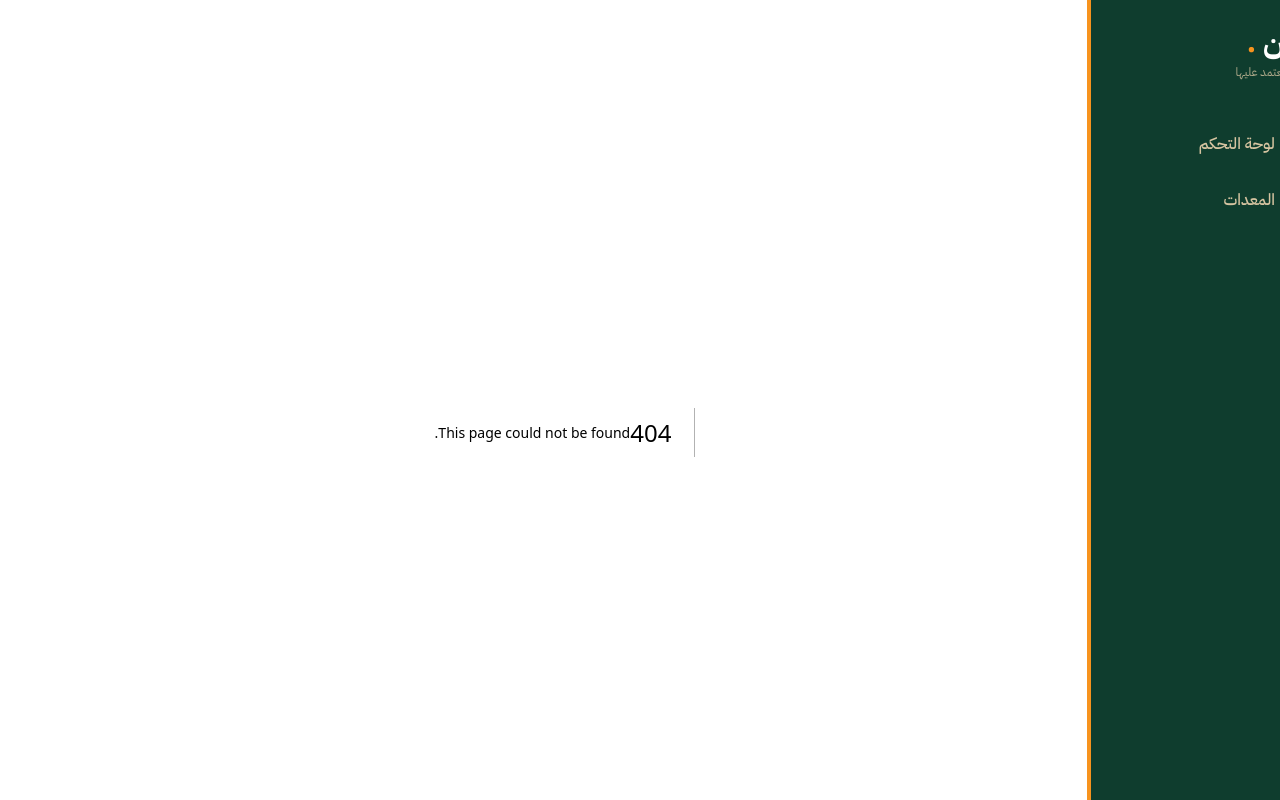
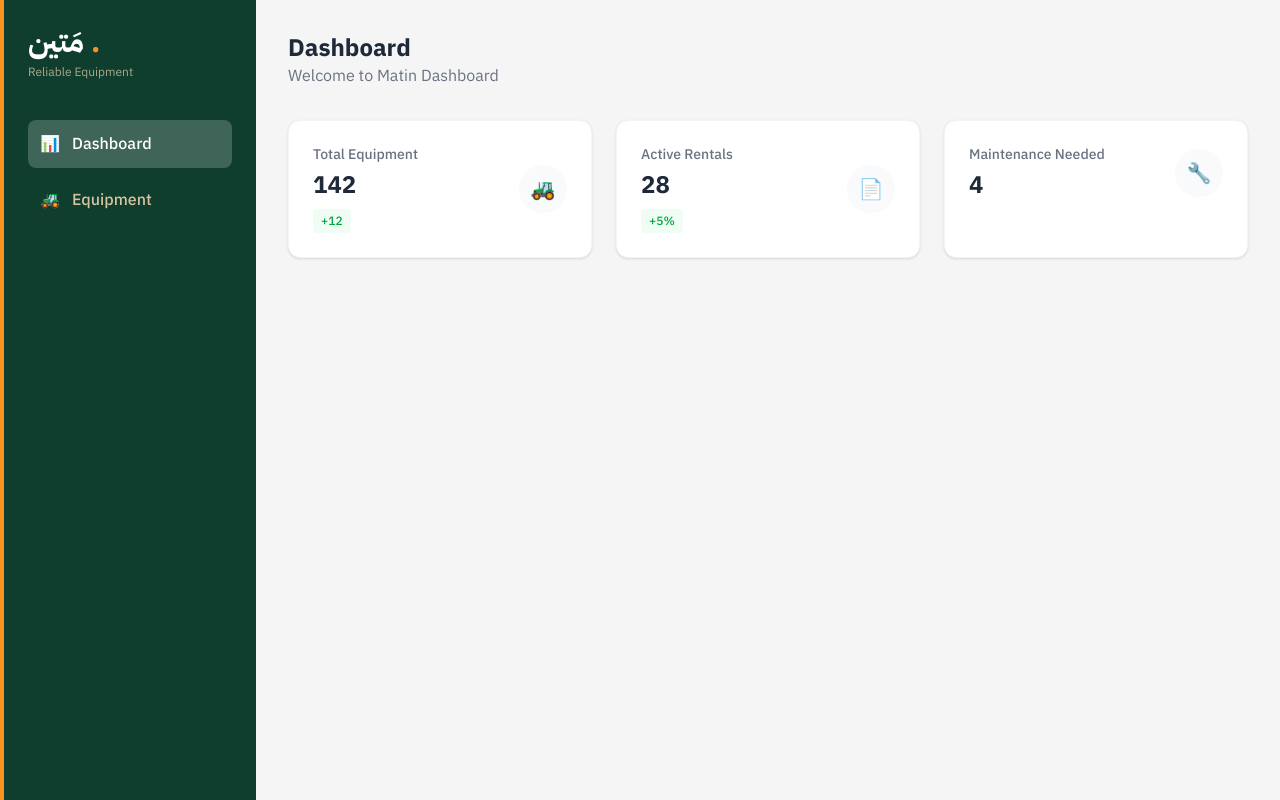
Before and after one commit to mohamedelhadad-22/Matin-App-Next.js-TS, a Next.js app: page /en/dashboard in a window 1280 px wide. Before the commit this address had no page. Built offline with nearby package versions, Linux system fonts and the light colour scheme.

Commit message:
refactor: fix i18n routing and rename branding colors to matin

```diff
--- /dev/null
+++ b/app/[locale]/dashboard/page.tsx
@@ -0,0 +1,39 @@
+import StatCard from "@/components/dashboard/StatCard";
+import { getTranslations } from 'next-intl/server'; // 1. Server-side translation function
+
+export default async function DashboardPage() {
+    // 2. Await the translations (Async operation on server)
+    const t = await getTranslations('Stats');
+    const tGlobal = await getTranslations('Sidebar'); // Just to get generic titles if needed
+
+    return (
+        <div>
+            {/* Page Header */}
+            <header className="mb-8">
+                <h1 className="text-2xl font-bold text-gray-800">{tGlobal('dashboard')}</h1>
+                <p className="text-gray-500">Welcome to Matin Dashboard</p>
+            </header>
+
+            {/* Stats Grid */}
+            <div className="grid grid-cols-1 md:grid-cols-3 gap-6">
+                <StatCard
+                    title={t('totalEquipment')} // 3. Using the key from JSON
+                    value="142"
+                    icon="🚜"
+                    trend="+12"
+                />
+                <StatCard
+                    title={t('activeRentals')}
+                    value="28"
+                    icon="📄"
+                    trend="+5%"
+                />
+                <StatCard
+                    title={t('maintenance')}
+                    value="4"
+                    icon="🔧"
+                />
+            </div>
+        </div>
+    );
+}
--- /dev/null
+++ b/app/[locale]/layout.tsx
@@ -0,0 +1,58 @@
+import type { Metadata } from "next";
+import { IBM_Plex_Sans_Arabic } from "next/font/google";
+import "../globals.css";
+import Sidebar from "@/components/Sidebar";
+import { NextIntlClientProvider } from 'next-intl';
+import { getMessages } from 'next-intl/server';
+import { notFound } from 'next/navigation';
+
+// Configure font
+const ibmPlex = IBM_Plex_Sans_Arabic({
+  subsets: ["arabic", "latin"],
+  weight: ["100", "200", "300", "400", "500", "600", "700"],
+  variable: "--font-ibm",
+  display: "swap",
+});
+
+export const metadata: Metadata = {
+  title: "Matin | Equipment Admin",
+  description: "Administrative dashboard for Matin equipment rental system",
+};
+
+export default async function RootLayout({
+  children,
+  params
+}: {
+  children: React.ReactNode;
+  params: { locale: string };
+}) {
+  // Ensure that the incoming `locale` is valid
+  const { locale } = await params;
+  if (!['en', 'ar'].includes(locale)) {
+    notFound();
+  }
+
+  // Providing all messages to the client
+  // side is the easiest way to get started
+  const messages = await getMessages();
+
+  // Determine direction based on locale
+  const direction = locale === 'ar' ? 'rtl' : 'ltr';
+
+  return (
+    <html lang={locale} dir={direction}>
+      <body className={`${ibmPlex.className} flex bg-[#F5F5F5] min-h-screen text-[#475569]`}>
+        <NextIntlClientProvider messages={messages}>
+
+          {/* Sidebar needs to know the locale too, handled automatically by context */}
+          <Sidebar />
+
+          <main className="flex-1 p-8 overflow-y-auto h-screen">
+            {children}
+          </main>
+
+        </NextIntlClientProvider>
+      </body>
+    </html>
+  );
+}
--- a/app/dashboard/page.tsx
+++ /dev/null
@@ -1,34 +0,0 @@
-import StatCard from "@/components/dashboard/StatCard";
-
-export default function DashboardPage() {
-    return (
-        <div>
-            {/* Page Header */}
-            <header className="mb-8">
-                <h1 className="text-2xl font-bold text-gray-800">نظرة عامة</h1>
-                <p className="text-gray-500">مرحباً بك في لوحة تحكم متين</p>
-            </header>
-
-            {/* Stats Grid */}
-            <div className="grid grid-cols-1 md:grid-cols-3 gap-6">
-                <StatCard
-                    title="إجمالي المعدات"
-                    value="142"
-                    icon="🚜"
-                    trend="+12 هذا الشهر"
-                />
-                <StatCard
-                    title="عقود التأجير النشطة"
-                    value="28"
-                    icon="📄"
-                    trend="+5%"
-                />
-                <StatCard
-                    title="الصيانة المطلوبة"
-                    value="4"
-                    icon="🔧"
-                />
-            </div>
-        </div>
-    );
-}
--- a/app/globals.css
+++ b/app/globals.css
@@ -2,9 +2,9 @@
 
 @theme {
   --color-matin-primary: #0F3D2E;
-  --color-ratal-action: #F7931E;
-  --color-ratal-secondary: #D6C4A1;
-  --color-ratal-text: #475569;
+  --color-matin-action: #F7931E;
+  --color-matin-secondary: #D6C4A1;
+  --color-matin-text: #475569;
 
   --font-ibm: var(--font-ibm);
 
@@ -13,6 +13,6 @@
 
 body {
   background-color: #F5F5F5;
-  color: var(--color-ratal-text);
+  color: var(--color-matin-text);
   font-family: var(--font-ibm);
 }
--- a/app/layout.tsx
+++ /dev/null
@@ -1,36 +0,0 @@
-import type { Metadata } from "next";
-import { IBM_Plex_Sans_Arabic } from "next/font/google";
-import "./globals.css";
-import Sidebar from "@/components/SideBar";
-
-const ibmPlex = IBM_Plex_Sans_Arabic({
-  subsets: ["arabic", "latin"],
-  weight: ["100", "200", "300", "400", "500", "600", "700"],
-  variable: "--font-ibm",
-  display: "swap",
-});
-
-export const metadata: Metadata = {
-  title: "Matin | Equipment Admin",
-  description: "Administrative dashboard for Matin equipment rental system",
-};
-
-export default function RootLayout({
-  children,
-}: Readonly<{
-  children: React.ReactNode;
-}>) {
-  return (
-    <html lang="ar" dir="rtl">
-      <body className={`${ibmPlex.className} flex bg-[#F5F5F5] min-h-screen text-[#475569]`}>
-
-        <Sidebar />
-
-        <main className="flex-1 p-8 overflow-y-auto h-screen">
-          {children}
-        </main>
-
-      </body>
-    </html>
-  );
-}
--- a/components/SideBar.tsx
+++ b/components/SideBar.tsx
@@ -1,34 +1,56 @@
-import Link from 'next/link';
+'use client';
+
+import { useTranslations } from 'next-intl';
+import { Link, usePathname } from '@/i18n/routing';
 
 export default function Sidebar() {
+    const t = useTranslations('Sidebar');
+    const pathname = usePathname();
+
+    const isActive = (path: string) => pathname === path;
+
     return (
-        <aside className="w-64 bg-matin-primary text-white h-screen p-6 hidden md:flex flex-col border-l-4 border-ratal-action">
+        <aside className="w-64 bg-matin-primary text-white h-screen p-6 hidden md:flex flex-col border-l-4 border-matin-action">
 
             {/* Brand Logo */}
             <div className="mb-10">
                 <h1 className="text-3xl font-bold text-white">
-                    مَتين <span className="text-ratal-action">.</span>
+                    مَتين <span className="text-matin-action">.</span>
                 </h1>
-                <p className="text-xs text-ratal-secondary mt-1 opacity-80">معدات يُعتمد عليها</p>
+                <p className="text-xs text-matin-secondary mt-1 opacity-80">
+                    {t('subtitle')}
+                </p>
             </div>
 
             {/* Navigation Links */}
             <nav className="flex flex-col gap-2">
+
+                {/* Dashboard Link */}
                 <Link
                     href="/dashboard"
-                    className="flex items-center gap-3 p-3 rounded-lg hover:bg-white/10 transition-all duration-300 text-ratal-secondary hover:text-white"
+                    className={`flex items-center gap-3 p-3 rounded-lg transition-all duration-300
+            ${isActive('/dashboard')
+                            ? 'bg-white/20 text-white font-bold'
+                            : 'text-matin-secondary hover:bg-white/10 hover:text-white'
+                        }`}
                 >
                     <span>📊</span>
-                    <span className="font-medium">لوحة التحكم</span>
+                    <span className="font-medium">{t('dashboard')}</span>
                 </Link>
 
+                {/* Equipment Link */}
                 <Link
                     href="/equipment"
-                    className="flex items-center gap-3 p-3 rounded-lg hover:bg-white/10 transition-all duration-300 text-ratal-secondary hover:text-white"
+                    className={`flex items-center gap-3 p-3 rounded-lg transition-all duration-300
+            ${isActive('/equipment')
+                            ? 'bg-white/20 text-white font-bold'
+                            : 'text-matin-secondary hover:bg-white/10 hover:text-white'
+                        }`}
                 >
                     <span>🚜</span>
-                    <span className="font-medium">المعدات</span>
+                    <span className="font-medium">{t('equipment')}</span>
                 </Link>
+
             </nav>
         </aside>
     );
--- a/components/dashboard/StatCard.tsx
+++ b/components/dashboard/StatCard.tsx
@@ -26,7 +26,7 @@ export default function StatCard({ title, value, icon, trend }: StatCardProps) {
                 </div>
 
                 {/* Icon Wrapper */}
-                <div className="w-12 h-12 rounded-full bg-gray-50 flex items-center justify-center text-xl text-ratal-primary">
+                <div className="w-12 h-12 rounded-full bg-gray-50 flex items-center justify-center text-xl text-matin-primary">
                     {icon}
                 </div>
             </div>
--- /dev/null
+++ b/i18n/routing.ts
@@ -0,0 +1,16 @@
+import { defineRouting } from 'next-intl/routing';
+import { createNavigation } from 'next-intl/navigation'; // 1. التغيير هنا
+
+export const routing = defineRouting({
+    // A list of all locales that are supported
+    locales: ['en', 'ar'],
+
+    // Used when no locale matches
+    defaultLocale: 'ar',
+
+    // Clean URLs prefix logic
+    localePrefix: 'always'
+});
+
+export const { Link, redirect, usePathname, useRouter, getPathname } =
+    createNavigation(routing);
--- /dev/null
+++ b/middleware.ts
@@ -0,0 +1,17 @@
+import createMiddleware from 'next-intl/middleware';
+
+export default createMiddleware({
+    // A list of all locales that are supported
+    locales: ['ar', 'en'],
+
+    // Used when no locale matches
+    defaultLocale: 'ar',
+
+    // Always use prefix for cleaner URLs (e.g. /ar/dashboard)
+    localePrefix: 'always'
+});
+
+export const config = {
+    // Match only internationalized pathnames
+    matcher: ['/', '/(ar|en)/:path*']
+};
--- a/next.config.ts
+++ b/next.config.ts
@@ -13,4 +13,4 @@ const nextConfig: NextConfig = {
   },
 };
 
-export default nextConfig;
+export default withNextIntl(nextConfig);
```
Also changed, not shown: app/[locale]/page.tsx (renamed from app/page.tsx).
